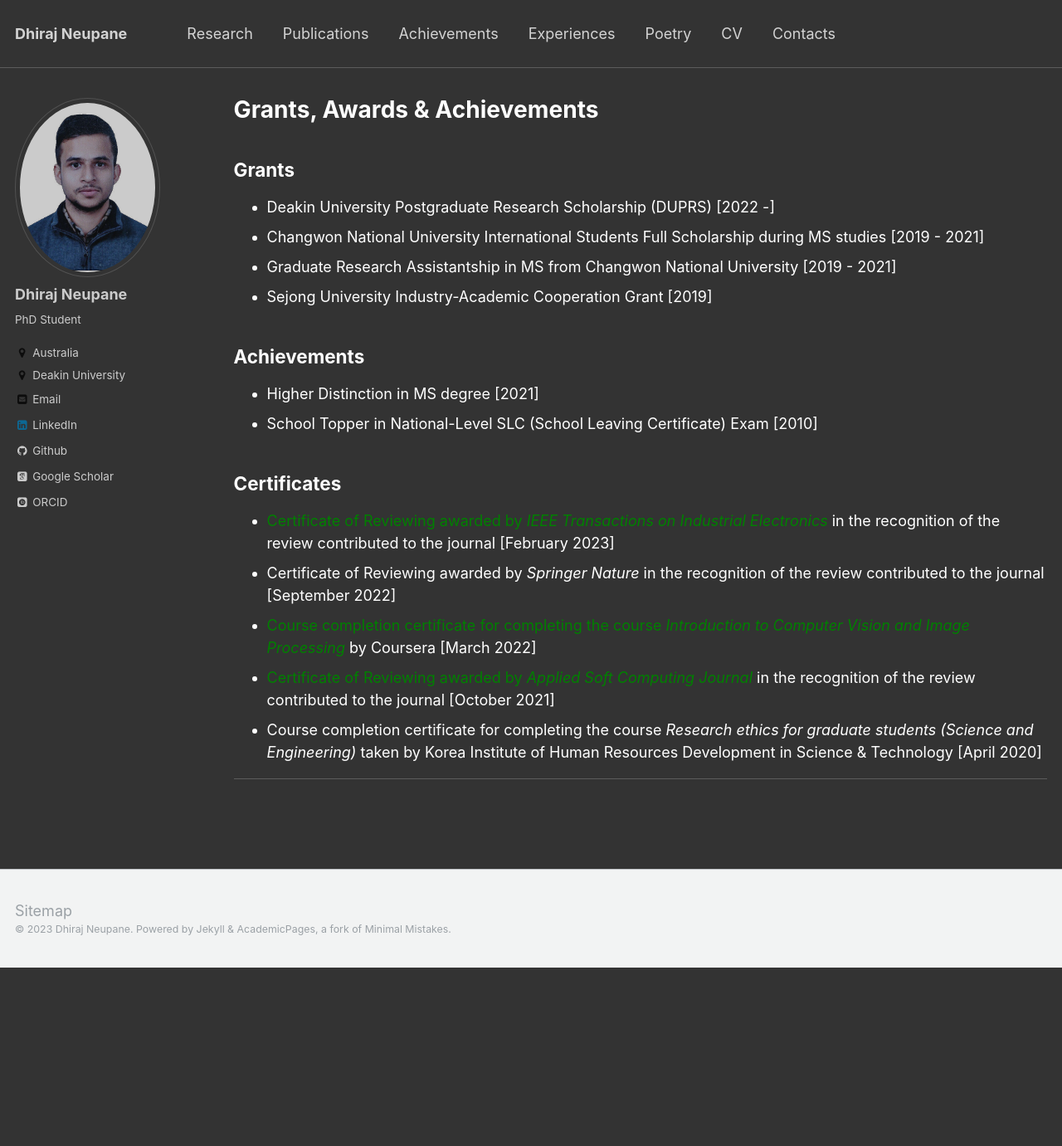
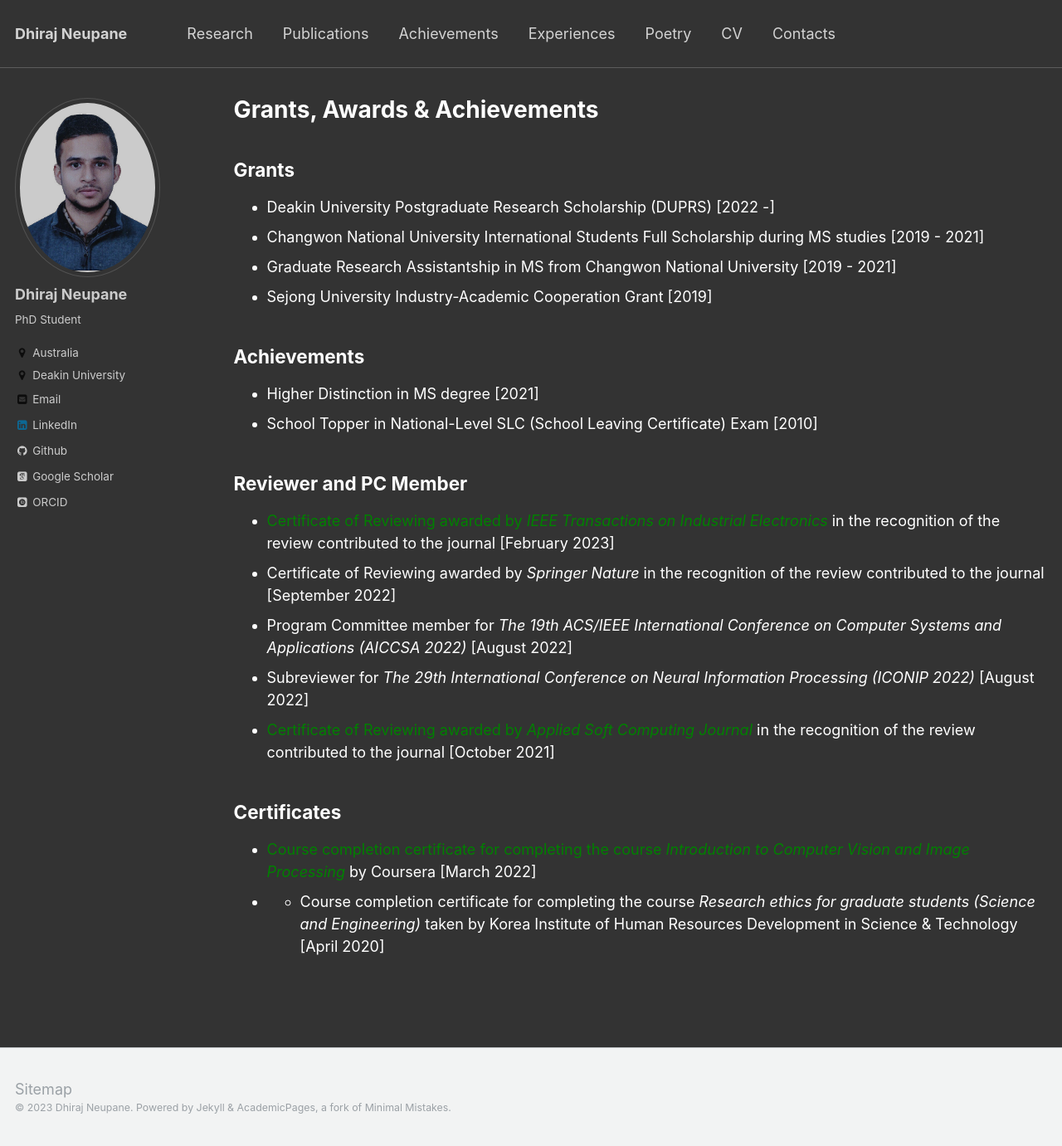
Before and after one commit to dhirajneupane/academicPortfolio, a Jekyll site: the page built from _pages/grants-awards.md, in a window 1280 px wide and 1381 px high. Shown: the whole window at 83% size. Built offline with Jekyll 4.4.1, drawn with Linux system fonts in a browser that asks for light colours; some web fonts are replaced.

Commit message:
Update grants-awards.md

```diff
--- a/_pages/grants-awards.md
+++ b/_pages/grants-awards.md
@@ -16,11 +16,14 @@ redirect_from:
 * Higher Distinction in MS degree [2021]
 * School Topper in National-Level SLC (School Leaving Certificate) Exam [2010]
 
-## Certificates
+## Reviewer and PC Member
 * [<span style="color:green">Certificate of Reviewing awarded by _IEEE Transactions on Industrial Electronics_</span>](https://www.linkedin.com/posts/dhiraj-neupane-6b3089113_ieee-reviewer-activity-7026848069040160768-Ltda?utm_source=share&utm_medium=member_desktop){:target="_blank"} in the recognition of the review contributed to the journal [February 2023]
 * Certificate of Reviewing awarded by _Springer Nature_ in the recognition of the review contributed to the journal [September 2022]
+* Program Committee member for _The 19th ACS/IEEE International Conference on Computer Systems and Applications (AICCSA 2022)_ [August 2022]
+* Subreviewer for _The 29th International Conference on Neural Information Processing (ICONIP 2022)_ [August 2022]
+* [<span style="color:green">Certificate of Reviewing awarded by _Applied Soft Computing Journal_</span>](https://www.linkedin.com/posts/dhiraj-neupane-6b3089113_reviewer-moretocome-activity-6893943586119933952-xgCN?utm_source=share&utm_medium=member_desktop) in the recognition of the review contributed to the journal [October 2021]
+
+Certificates
+----------------
 * [<span style="color:green">Course completion certificate for completing the course _Introduction to Computer Vision and Image Processing_</span>](https://www.linkedin.com/posts/dhiraj-neupane-6b3089113_completion-certificate-for-introduction-to-activity-6905100833835380736-Kd_U?utm_source=share&utm_medium=member_desktop){:target="_blank"} by Coursera [March 2022]
-* [<span style="color:green">Certificate of Reviewing awarded by _Applied Soft Computing Journal_</span>](https://www.linkedin.com/posts/dhiraj-neupane-6b3089113_reviewer-moretocome-activity-6893943586119933952-xgCN?utm_source=share&utm_medium=member_desktop) in the recognition of the review contributed to the journal [October 2021]
-* Course completion certificate for completing the course _Research ethics for graduate students (Science and Engineering)_ taken by Korea Institute of Human Resources Development in Science & Technology [April 2020]
-
-----------------
+* * Course completion certificate for completing the course _Research ethics for graduate students (Science and Engineering)_ taken by Korea Institute of Human Resources Development in Science & Technology [April 2020]
```
